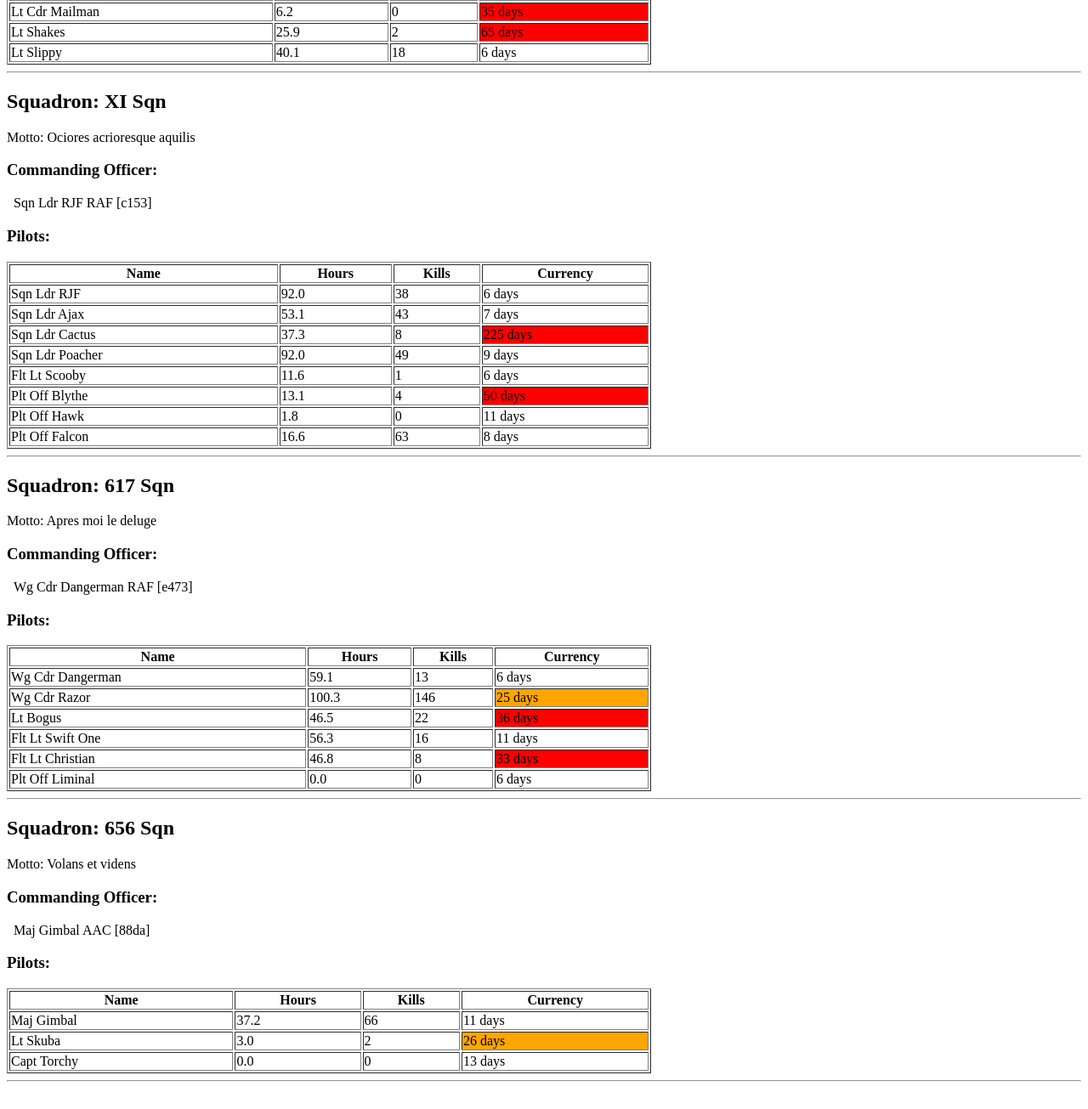
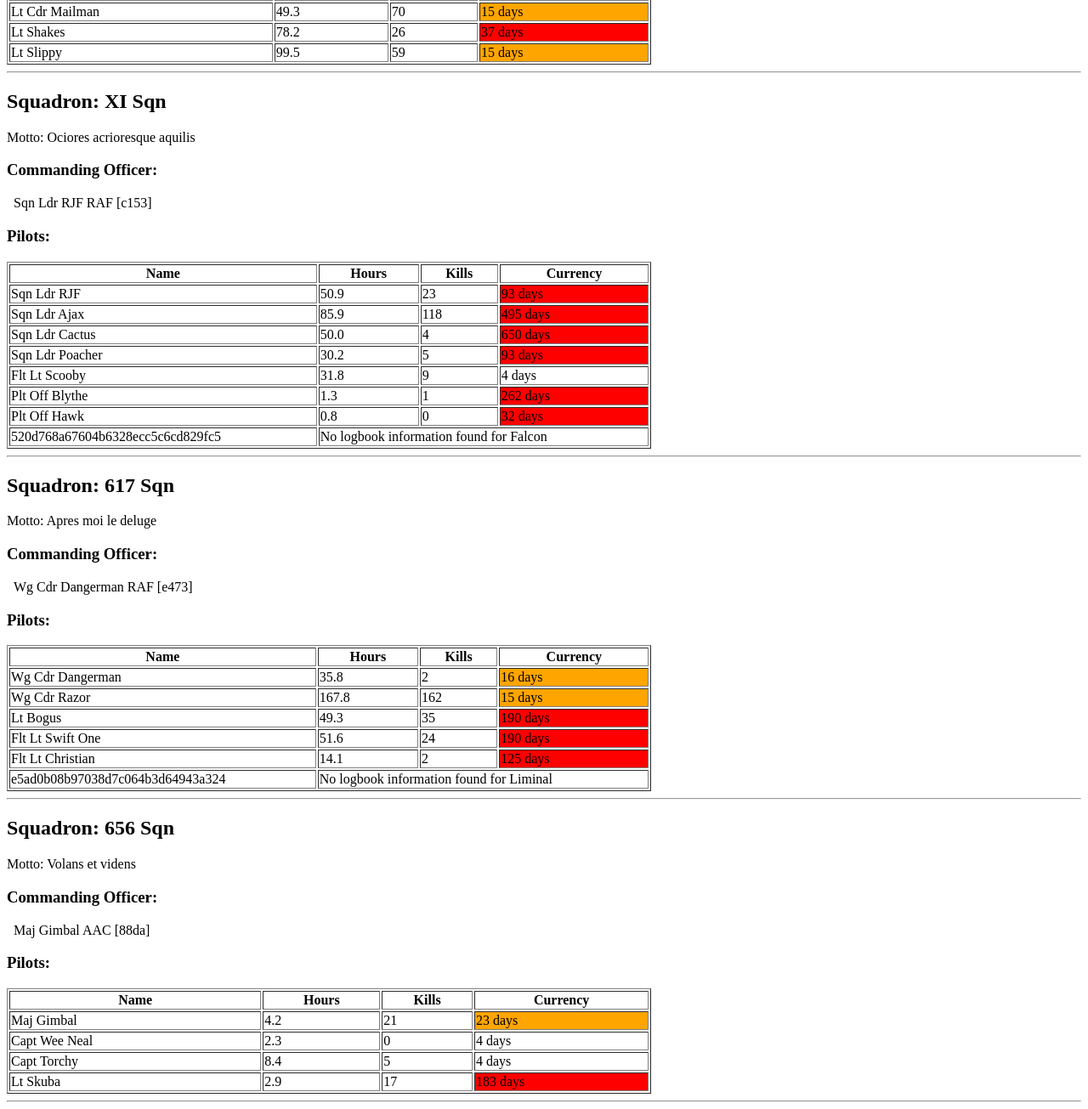
Before and after one commit to engines-wafu/dcs_server_logbook, a plain HTML site: page html/index.html in a window 1280 px wide. Shown: the part 672-1977 px from the top of the page at 85% size. Before the commit the page ends 1953 px from the top, so only its background shows below. Drawn offline with Linux system fonts and the light colour scheme.

Commit message:
Last commit before trying multiple files.

```diff
--- a/html/index.html
+++ b/html/index.html
@@ -11,11 +11,11 @@
 <h3>Pilots:</h3>
 <table style='width:60%' border='1'>
 <tr><th>Name</th><th>Hours</th><th>Kills</th><th>Currency</th></tr>
-<tr><td>Lt Cdr Engines</td><td>172.8</td><td>131</td><td style='background-color:'>10 days</td></tr>
-<tr><td>Lt Cdr Duke</td><td>65.9</td><td>55</td><td style='background-color:red'>48 days</td></tr>
-<tr><td>Lt Pete G</td><td>0.0</td><td>0</td><td style='background-color:'>11 days</td></tr>
-<tr><td>Lt Ganduwulf</td><td>5.3</td><td>0</td><td style='background-color:'>11 days</td></tr>
-<tr><td>S/Lt Madog</td><td>14.7</td><td>0</td><td style='background-color:red'>40 days</td></tr>
+<tr><td>Lt Cdr Engines</td><td>182.2</td><td>123</td><td style='background-color:orange'>20 days</td></tr>
+<tr><td>Lt Cdr Duke</td><td>79.5</td><td>64</td><td style='background-color:'>4 days</td></tr>
+<tr><td>Lt Pete G</td><td>17.4</td><td>0</td><td style='background-color:'>3 days</td></tr>
+<tr><td>Lt Ganduwulf</td><td>9.8</td><td>7</td><td style='background-color:orange'>16 days</td></tr>
+<tr><td>S/Lt Madog</td><td>2.6</td><td>2</td><td style='background-color:red'>66 days</td></tr>
 </table>
 <hr>
 <h2>Squadron: 892 NAS</h2>
@@ -25,9 +25,9 @@
 <h3>Pilots:</h3>
 <table style='width:60%' border='1'>
 <tr><th>Name</th><th>Hours</th><th>Kills</th><th>Currency</th></tr>
-<tr><td>Lt Cdr Mailman</td><td>6.2</td><td>0</td><td style='background-color:red'>35 days</td></tr>
-<tr><td>Lt Shakes</td><td>25.9</td><td>2</td><td style='background-color:red'>65 days</td></tr>
-<tr><td>Lt Slippy</td><td>40.1</td><td>18</td><td style='background-color:'>6 days</td></tr>
+<tr><td>Lt Cdr Mailman</td><td>49.3</td><td>70</td><td style='background-color:orange'>15 days</td></tr>
+<tr><td>Lt Shakes</td><td>78.2</td><td>26</td><td style='background-color:red'>37 days</td></tr>
+<tr><td>Lt Slippy</td><td>99.5</td><td>59</td><td style='background-color:orange'>15 days</td></tr>
 </table>
 <hr>
 <h2>Squadron: XI Sqn</h2>
@@ -37,14 +37,14 @@
 <h3>Pilots:</h3>
 <table style='width:60%' border='1'>
 <tr><th>Name</th><th>Hours</th><th>Kills</th><th>Currency</th></tr>
-<tr><td>Sqn Ldr RJF</td><td>92.0</td><td>38</td><td style='background-color:'>6 days</td></tr>
-<tr><td>Sqn Ldr Ajax</td><td>53.1</td><td>43</td><td style='background-color:'>7 days</td></tr>
-<tr><td>Sqn Ldr Cactus</td><td>37.3</td><td>8</td><td style='background-color:red'>225 days</td></tr>
-<tr><td>Sqn Ldr Poacher</td><td>92.0</td><td>49</td><td style='background-color:'>9 days</td></tr>
-<tr><td>Flt Lt Scooby</td><td>11.6</td><td>1</td><td style='background-color:'>6 days</td></tr>
-<tr><td>Plt Off Blythe</td><td>13.1</td><td>4</td><td style='background-color:red'>50 days</td></tr>
-<tr><td>Plt Off Hawk</td><td>1.8</td><td>0</td><td style='background-color:'>11 days</td></tr>
-<tr><td>Plt Off Falcon</td><td>16.6</td><td>63</td><td style='background-color:'>8 days</td></tr>
+<tr><td>Sqn Ldr RJF</td><td>50.9</td><td>23</td><td style='background-color:red'>93 days</td></tr>
+<tr><td>Sqn Ldr Ajax</td><td>85.9</td><td>118</td><td style='background-color:red'>495 days</td></tr>
+<tr><td>Sqn Ldr Cactus</td><td>50.0</td><td>4</td><td style='background-color:red'>650 days</td></tr>
+<tr><td>Sqn Ldr Poacher</td><td>30.2</td><td>5</td><td style='background-color:red'>93 days</td></tr>
+<tr><td>Flt Lt Scooby</td><td>31.8</td><td>9</td><td style='background-color:'>4 days</td></tr>
+<tr><td>Plt Off Blythe</td><td>1.3</td><td>1</td><td style='background-color:red'>262 days</td></tr>
+<tr><td>Plt Off Hawk</td><td>0.8</td><td>0</td><td style='background-color:red'>32 days</td></tr>
+<tr><td>520d768a67604b6328ecc5c6cd829fc5</td><td colspan='3'>No logbook information found for Falcon</td></tr>
 </table>
 <hr>
 <h2>Squadron: 617 Sqn</h2>
@@ -54,12 +54,12 @@
 <h3>Pilots:</h3>
 <table style='width:60%' border='1'>
 <tr><th>Name</th><th>Hours</th><th>Kills</th><th>Currency</th></tr>
-<tr><td>Wg Cdr Dangerman</td><td>59.1</td><td>13</td><td style='background-color:'>6 days</td></tr>
-<tr><td>Wg Cdr Razor</td><td>100.3</td><td>146</td><td style='background-color:orange'>25 days</td></tr>
-<tr><td>Lt Bogus</td><td>46.5</td><td>22</td><td style='background-color:red'>36 days</td></tr>
-<tr><td>Flt Lt Swift One</td><td>56.3</td><td>16</td><td style='background-color:'>11 days</td></tr>
-<tr><td>Flt Lt Christian</td><td>46.8</td><td>8</td><td style='background-color:red'>33 days</td></tr>
-<tr><td>Plt Off Liminal</td><td>0.0</td><td>0</td><td style='background-color:'>6 days</td></tr>
+<tr><td>Wg Cdr Dangerman</td><td>35.8</td><td>2</td><td style='background-color:orange'>16 days</td></tr>
+<tr><td>Wg Cdr Razor</td><td>167.8</td><td>162</td><td style='background-color:orange'>15 days</td></tr>
+<tr><td>Lt Bogus</td><td>49.3</td><td>35</td><td style='background-color:red'>190 days</td></tr>
+<tr><td>Flt Lt Swift One</td><td>51.6</td><td>24</td><td style='background-color:red'>190 days</td></tr>
+<tr><td>Flt Lt Christian</td><td>14.1</td><td>2</td><td style='background-color:red'>125 days</td></tr>
+<tr><td>e5ad0b08b97038d7c064b3d64943a324</td><td colspan='3'>No logbook information found for Liminal</td></tr>
 </table>
 <hr>
 <h2>Squadron: 656 Sqn</h2>
@@ -69,9 +69,10 @@
 <h3>Pilots:</h3>
 <table style='width:60%' border='1'>
 <tr><th>Name</th><th>Hours</th><th>Kills</th><th>Currency</th></tr>
-<tr><td>Maj Gimbal</td><td>37.2</td><td>66</td><td style='background-color:'>11 days</td></tr>
-<tr><td>Lt Skuba</td><td>3.0</td><td>2</td><td style='background-color:orange'>26 days</td></tr>
-<tr><td>Capt Torchy</td><td>0.0</td><td>0</td><td style='background-color:'>13 days</td></tr>
+<tr><td>Maj Gimbal</td><td>4.2</td><td>21</td><td style='background-color:orange'>23 days</td></tr>
+<tr><td>Capt Wee Neal</td><td>2.3</td><td>0</td><td style='background-color:'>4 days</td></tr>
+<tr><td>Capt Torchy</td><td>8.4</td><td>5</td><td style='background-color:'>4 days</td></tr>
+<tr><td>Lt Skuba</td><td>2.9</td><td>17</td><td style='background-color:red'>183 days</td></tr>
 </table>
 <hr>
 
```
Also changed, not shown: 6 other files.
